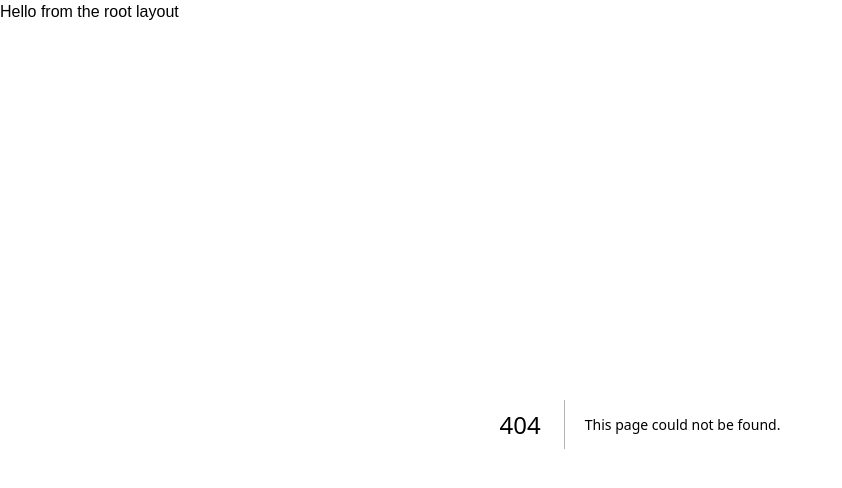
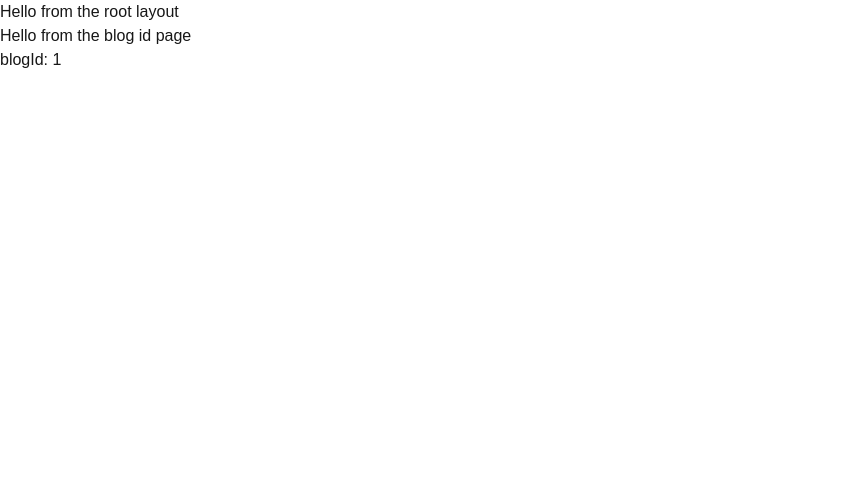
Before and after one commit to NoroHakob/dashboard-app, a Next.js app: page /blog/1 in a window 1280 px wide. Before the commit this address had no page. Shown: the top 488 px of the page, without its empty margins (0-842 px from the left). Built offline with nearby package versions, Linux system fonts and the light colour scheme.

Commit message:
Dashboard-App(Dynamic Routes)

```diff
--- /dev/null
+++ b/app/blog/[blogId]/page.tsx
@@ -0,0 +1,13 @@
+interface BlogIdPageProps {
+    params: Promise<{ blogId: string }>
+}
+
+export default async function BlogIdPage({ params }: BlogIdPageProps) {
+    const {blogId} = await params
+    return (
+        <div>
+            <h1>Hello from the blog id page</h1>
+            <p>blogId: {blogId}</p>
+        </div>
+    )
+}
--- /dev/null
+++ b/app/blog/page.tsx
@@ -0,0 +1,7 @@
+export default function BlogPage() {
+    return (
+        <div>
+            <h1>Hello from the blog id page</h1>
+        </div>
+    )
+}
```
